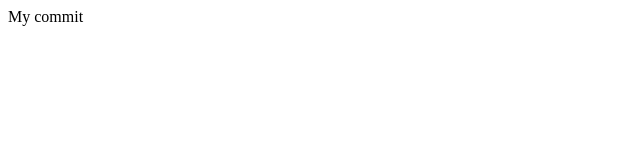
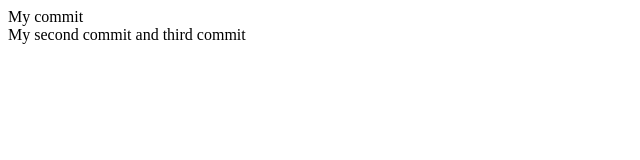
Before and after one commit to Hadimizaman/hello-world, a plain HTML site: page index.html in a window 1280 px wide. Shown: the whole page, without its empty margins (0-640 px from the left). Drawn offline with Linux system fonts and the light colour scheme.

Commit message:
v2 hello world

```diff
--- a/index.html
+++ b/index.html
@@ -9,7 +9,8 @@
 </head>
 
 <body>
-    My commit
+    My commit <br> My second commit and third commit
+
 </body>
 
 </html>
```
